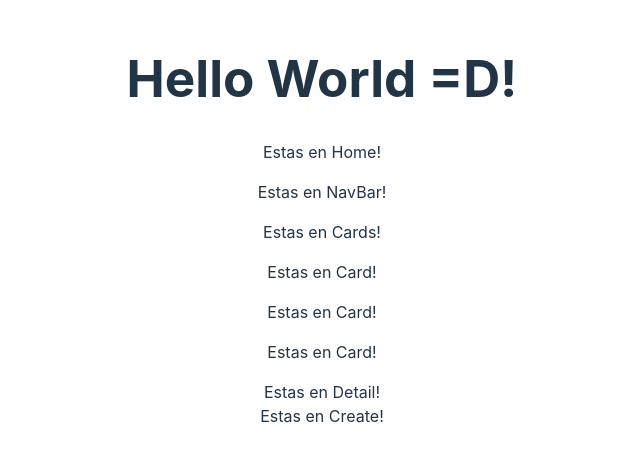
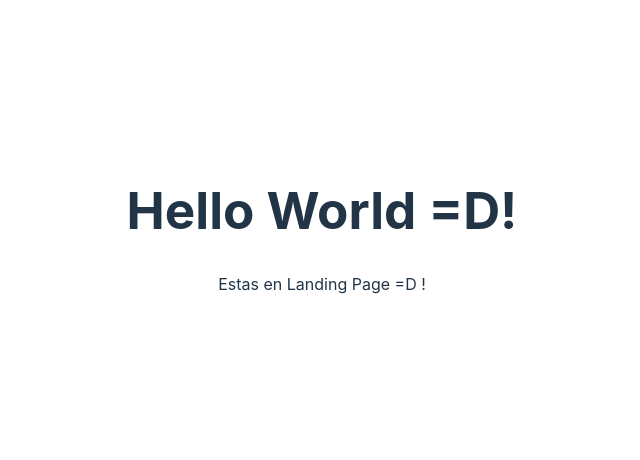
Before and after one commit to FernandaOlivares/FOL-cr-pi-drivers-main, a React (Vite) app in the folder client/: page / in a window 1280 px wide. Shown: the part 178-638 px from the top of the page, without its empty margins (318-958 px from the left). Built offline with nearby package versions, Linux system fonts and the light colour scheme.

Commit message:
Routes Working Correctly

```diff
--- a/client/src/App.jsx
+++ b/client/src/App.jsx
@@ -1,17 +1,25 @@
+import { BrowserRouter, Routes, Route} from 'react-router-dom';
+
+import LandingPage from '../src/views/LandingPage/LandingPage';
+import Home from '../src/views/Home/Home';
+import Detail from '../src/views/Detail/Detail';
 import Create from '../src/views/Create/Create';
-import Detail from '../src/views/Detail/Detail';
-import Home from '../src/views/Home/Home';
+
 import './App.css';
 
 
 function App() {
   return (
-    <div className='App'>
-    <h1>Hello World =D!</h1>
-        <Home/>
-        <Detail/>
-        <Create/>
-    </div>
+    <BrowserRouter>
+      <div>
+        <Routes>
+          <Route exact path='/' element={<LandingPage />} />
+          <Route exact path='/home' element={<Home />} />
+          <Route path='/home/:id' element={<Detail />} />
+          <Route path='/create' element={<Create />} />
+        </Routes>
+      </div>
+    </BrowserRouter>
   )
 }
 
--- a/client/src/views/LandingPage/LandingPage.jsx
+++ b/client/src/views/LandingPage/LandingPage.jsx
@@ -5,6 +5,8 @@
 const LandingPage = () => {
   return (
     <div>
+      <h1>Hello World =D!</h1>
+      Estas en Landing Page =D !
     </div>
   );
 };
```
